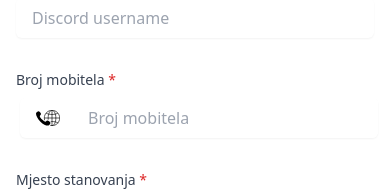
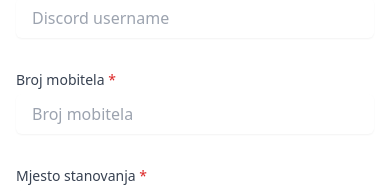
Before and after one commit to souprogram/sou-program-web, a React (Vite) app in the folder frontend/: page /join in a window 390 px wide. Shown: the part 829-1020 px from the top of the page. Built offline with nearby package versions, Linux system fonts and the light colour scheme.

Commit message:
used Input instead of PhoneNumber

```diff
--- a/frontend/package.json
+++ b/frontend/package.json
@@ -13,10 +13,10 @@
   },
   "dependencies": {
     "@hookform/resolvers": "^3.9.0",
+    "libphonenumber-js": "^1.10.43",
     "react": "^18.3.1",
     "react-dom": "^18.3.1",
     "react-hook-form": "^7.52.2",
-    "react-phone-number-input": "^3.4.5",
     "react-router": "^6.26.1",
     "react-router-dom": "^6.26.1",
     "react-select": "^5.8.0",
--- a/frontend/src/components/forms/JoinForm.tsx
+++ b/frontend/src/components/forms/JoinForm.tsx
@@ -5,7 +5,6 @@ import Input from '../ui/Input';
 import Checkbox from '../ui/Checkbox';
 import { Role } from '../../Role';
 import Select from '../ui/Select';
-import PhoneNumber from '../ui/PhoneNumber';
 
 const roleOptions = [
   { value: Role.PROGRAMER, label: 'Programer' },
@@ -153,13 +152,16 @@ export default function JoinForm() {
           name="phoneNumber"
           control={control}
           render={({ field }) => (
-            <PhoneNumber
+            <Input
+              id="phoneNumber"
+              name={field.name}
+              value={field.value}
+              type="tel"
               label="Broj mobitela"
               placeholder="Broj mobitela"
-              value={field.value}
-              onChange={field.onChange}
               required
               error={errors.phoneNumber}
+              onChange={({ target }) => field.onChange(target.value)}
             />
           )}
         />
--- a/frontend/src/components/ui/Input.tsx
+++ b/frontend/src/components/ui/Input.tsx
@@ -7,6 +7,7 @@ interface InputProps {
   label?: string;
   name?: string;
   type?: string;
+  value?: string;
   placeholder?: string;
   required?: boolean;
   error?: FieldError;
@@ -23,6 +24,7 @@ const Input = forwardRef(function Input(
     type,
     required,
     disabled,
+    value,
     onChange,
     onBlur,
     placeholder,
@@ -46,6 +48,7 @@ const Input = forwardRef(function Input(
           error && 'focus:ring-red-600',
           disabled && 'pointer-events-none opacity-50',
         )}
+        value={value}
         placeholder={placeholder}
         onChange={onChange}
         onBlur={onBlur}
--- a/frontend/src/components/ui/PhoneNumber.tsx
+++ /dev/null
@@ -1,45 +0,0 @@
-import { FieldError } from 'react-hook-form';
-import PhoneInput, { type Value } from 'react-phone-number-input';
-import { twMerge } from 'tailwind-merge';
-
-interface PhoneNumberProps {
-  label?: string;
-  value: string;
-  placeholder?: string;
-  required?: boolean;
-  error?: FieldError;
-  disabled?: boolean;
-  onChange: (value: Value) => void;
-}
-
-export default function PhoneNumber({
-  label,
-  placeholder,
-  value,
-  required,
-  error,
-  disabled,
-  onChange,
-}: PhoneNumberProps) {
-  return (
-    <div className="flex w-full flex-col space-y-2">
-      {label && (
-        <label className="block text-sm font-medium text-gray-700">
-          {label} {required && <span className="text-red-600">*</span>}
-        </label>
-      )}
-      <PhoneInput
-        onChange={onChange}
-        value={value}
-        placeholder={placeholder}
-        disabled={disabled}
-        className={twMerge(
-          'ms-1 flex w-full flex-row rounded-md pl-4 shadow-sm outline-none duration-300 focus:ring-2 focus:ring-primary-600 sm:text-sm',
-        )}
-      />
-      {error?.message && (
-        <p className="mt-2 text-sm text-red-600">{error.message}</p>
-      )}
-    </div>
-  );
-}
--- a/frontend/src/components/ui/Select.tsx
+++ b/frontend/src/components/ui/Select.tsx
@@ -1,46 +1,10 @@
-import ReactSelect, {
-  ControlProps,
-  GroupBase,
-  MultiValueProps,
-  OptionProps,
-} from 'react-select';
+import ReactSelect from 'react-select';
 import { twMerge } from 'tailwind-merge';
-
-type MultiValueState = MultiValueProps<
-  {
-    value: string;
-    label: string;
-  },
-  true,
-  GroupBase<{
-    value: string;
-    label: string;
-  }>
->;
-
-type ControlState = ControlProps<
-  {
-    value: string;
-    label: string;
-  },
-  true,
-  GroupBase<{
-    value: string;
-    label: string;
-  }>
->;
-
-type OptionState = OptionProps<
-  {
-    value: string;
-    label: string;
-  },
-  true,
-  GroupBase<{
-    value: string;
-    label: string;
-  }>
->;
+import {
+  ControlState,
+  MultiValueState,
+  OptionState,
+} from '../../types/selectTypes';
 
 interface SelectProps {
   name: string;
@@ -87,7 +51,7 @@ export default function Select({
 
   return (
     <div className="flex flex-col gap-1">
-      <label className="block text-sm font-medium text-gray-700">
+      <label htmlFor={name} className="block text-sm font-medium text-gray-700">
         {label}{' '}
         {required && (
           <>
--- a/frontend/src/schemas/JoinSchema.ts
+++ b/frontend/src/schemas/JoinSchema.ts
@@ -1,6 +1,6 @@
 import * as z from 'zod';
 import { Role } from '../Role';
-import { isValidPhoneNumber } from 'react-phone-number-input';
+import { isValidPhoneNumber } from 'libphonenumber-js';
 
 function isOibValid(oib: string) {
   if (/\d{11}/.exec(oib) === null) {
@@ -11,7 +11,6 @@ function isOibValid(oib: string) {
 
   for (const digit of oib.substring(0, 10)) {
     calculated += parseInt(digit);
-
     calculated %= 10;
 
     if (calculated === 0) {
@@ -19,12 +18,10 @@ function isOibValid(oib: string) {
     }
 
     calculated *= 2;
-
     calculated %= 11;
   }
 
   const check = 11 - calculated === 10 ? 0 : 11 - calculated;
-
   return check === parseInt(oib[10]);
 }
 
--- /dev/null
+++ b/frontend/src/types/selectTypes.ts
@@ -0,0 +1,42 @@
+import {
+  ControlProps,
+  GroupBase,
+  MultiValueProps,
+  OptionProps,
+} from 'react-select';
+
+export type MultiValueState = MultiValueProps<
+  {
+    value: string;
+    label: string;
+  },
+  true,
+  GroupBase<{
+    value: string;
+    label: string;
+  }>
+>;
+
+export type ControlState = ControlProps<
+  {
+    value: string;
+    label: string;
+  },
+  true,
+  GroupBase<{
+    value: string;
+    label: string;
+  }>
+>;
+
+export type OptionState = OptionProps<
+  {
+    value: string;
+    label: string;
+  },
+  true,
+  GroupBase<{
+    value: string;
+    label: string;
+  }>
+>;
```
Also changed, not shown: 1 other file (tests, documents, lock files or other folders).
